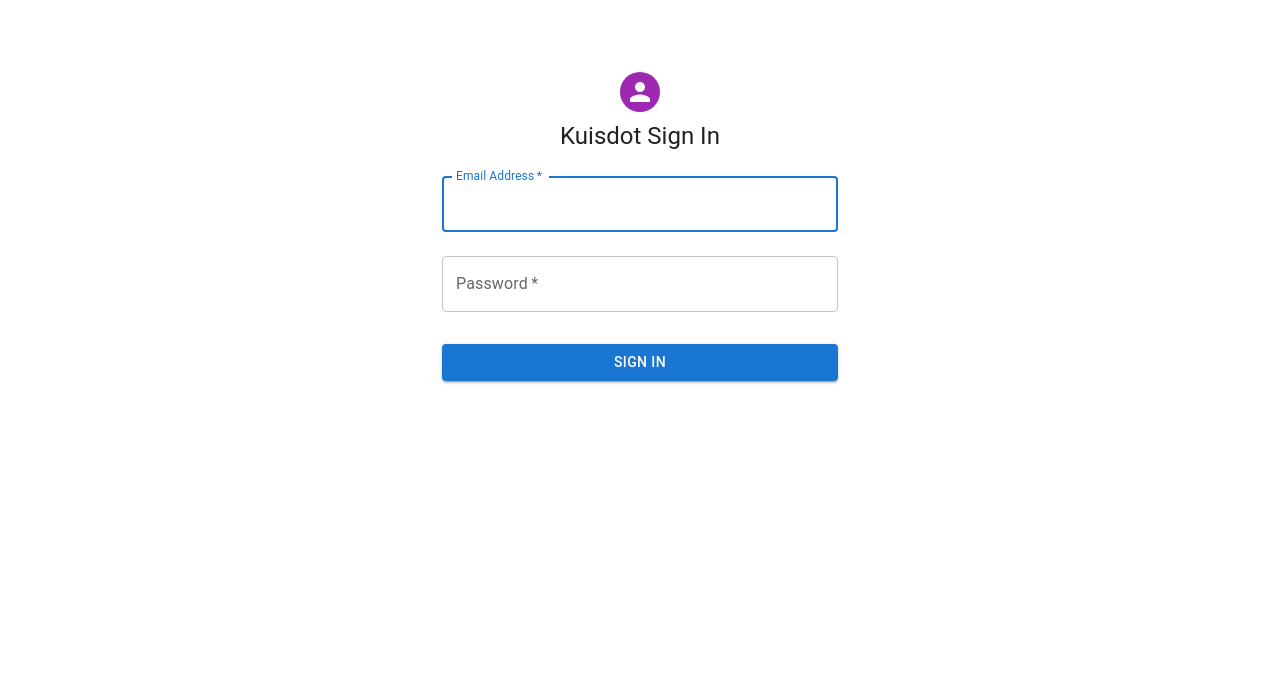
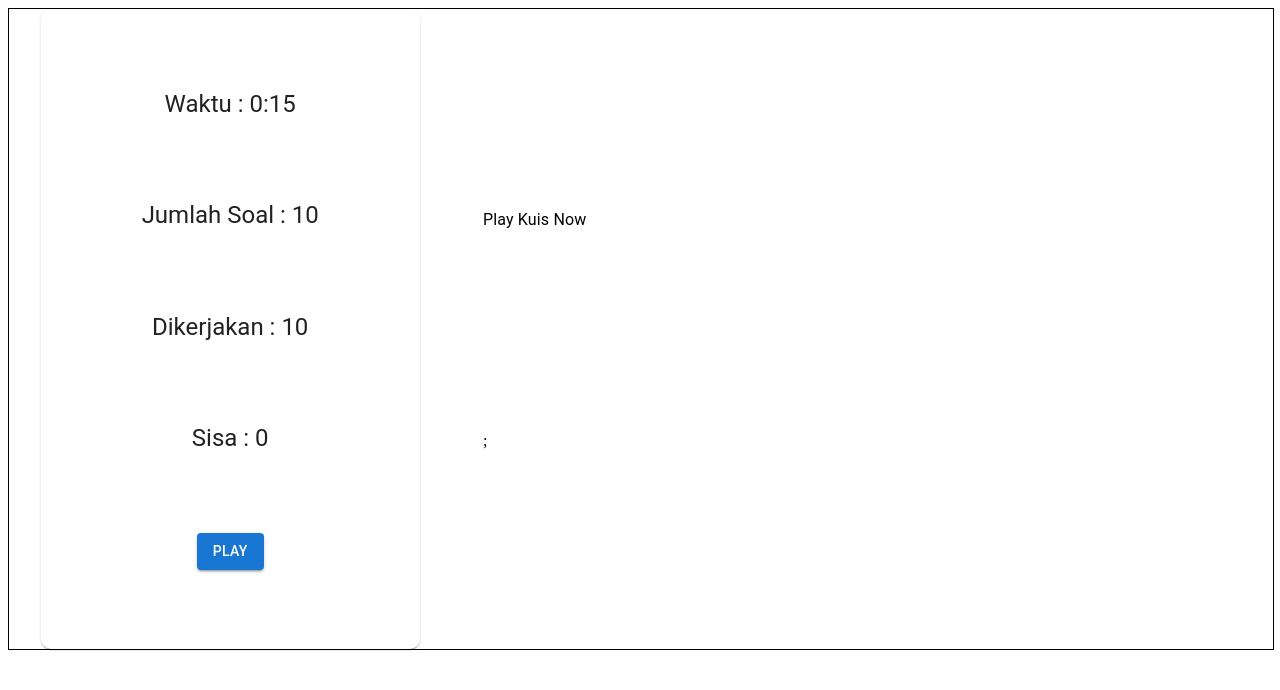
Before and after one commit to RioAldie/kuisdot, a React (Create React App) app: page / in a window 1280 px wide. Shown: the top 690 px of the page. Built offline with nearby package versions, Linux system fonts and the light colour scheme; no server answers.

Commit message:
get and use data from api

```diff
--- a/package.json
+++ b/package.json
@@ -9,6 +9,7 @@
     "@testing-library/jest-dom": "^5.16.4",
     "@testing-library/react": "^13.3.0",
     "@testing-library/user-event": "^13.5.0",
+    "axios": "^0.27.2",
     "firebase": "^9.9.0",
     "react": "^18.2.0",
     "react-dom": "^18.2.0",
--- a/src/App.js
+++ /dev/null
@@ -1,11 +0,0 @@
-import './styles/App.css';
-
-function App() {
-  return (
-    <div>
-      <h1>Kusis</h1>
-    </div>
-  );
-}
-
-export default App;
--- /dev/null
+++ b/src/App.jsx
@@ -0,0 +1,36 @@
+
+import { BrowserRouter,Routes,Route,Navigate } from 'react-router-dom';
+import Login from './login';
+import './styles/App.css';
+import { useEffect, useState } from 'react';
+import Home from './home';
+
+
+function App() {
+  const [currentUser, setCurrentuser] =  useState(true);
+
+  function RequireAuth( {children} ) {
+    return <>{currentUser ? children : <Navigate to={"/login"} />}</>;
+  }
+  useEffect(()=>{
+    console.log(currentUser);
+  },[currentUser]);
+  return (
+    <BrowserRouter>
+      <Routes>
+            <Route path="/">
+              <Route path='/login' element={<Login setUser={setCurrentuser}/>}></Route>
+              <Route index element={
+              <RequireAuth>
+                <Home/>
+              </RequireAuth>
+              }></Route>
+            </Route>
+
+      </Routes>
+    </BrowserRouter>
+
+  );
+}
+
+export default App;
--- /dev/null
+++ b/src/components/main.jsx
@@ -0,0 +1,31 @@
+import { Box, Button, styled, Typography } from "@mui/material";
+import { useCallback, useState,useEffect } from "react";
+import { GetQuestionSport } from "../service/question";
+import Question from "./question";
+
+export default function Main(){
+    const [ quest, setQuest ] = useState([]);
+    const getListQuestSport = useCallback( async ()=>{
+        const data = await GetQuestionSport();
+        setQuest(data);
+    },[GetQuestionSport]);
+
+
+    useEffect(()=>{
+        getListQuestSport();
+    },[])
+    const BoxStyled = styled(Box)({
+        width:'60%',
+        height:'100%',
+        display: 'flex',
+        flexDirection:'column',
+        justifyContent: 'space-evenly'
+    })
+    return(
+        <>
+            <BoxStyled>
+               <Question quest={quest}/>
+            </BoxStyled>
+        </>
+    )
+}
--- a/src/components/question.jsx
+++ b/src/components/question.jsx
@@ -1,7 +1,61 @@
-export default function Question(){
+import * as React from 'react';
+import Radio from '@mui/material/Radio';
+import { Box, Button, styled, Typography } from "@mui/material";
+import RadioGroup from '@mui/material/RadioGroup';
+import FormControlLabel from '@mui/material/FormControlLabel';
+import FormControl from '@mui/material/FormControl';
+import FormLabel from '@mui/material/FormLabel';
+
+export default function Question(props){
+    const [value, setValue] = React.useState();
+    const [ index, setIndex ] = React.useState(0);
+    const { quest } = props;
+    const [questActive, setQuestActive] = React.useState(quest[0]);
+
+    const handleAnswer =(e) =>{
+        const answer =  e.target.value;
+        if(questActive.correct_answer === answer ){
+            console.log('benar');
+        }
+        console.log(questActive.correct_answer);
+        console.log(answer);
+        handleNext();
+
+    }
+    const handleQuest = (i) =>{
+        const actived = quest[i];
+        setQuestActive(actived);
+    }
+    const handleNext = () =>{
+        let i = index + 1;
+        setIndex(i);
+        handleQuest(i);
+
+    }
+
+    React.useEffect(()=>{
+
+    },[index])
     return(
         <>
-
+             <Box>
+                    <Typography variant="body1">
+                        {questActive.question}
+                    </Typography>
+             </Box>
+                <Box>
+                <FormControl>
+                    <FormLabel id="demo-controlled-radio-buttons-group">Answer</FormLabel>
+                    <RadioGroup
+                        aria-labelledby="demo-controlled-radio-buttons-group"
+                        name="controlled-radio-buttons-group"
+                        value={value}
+                    >
+                        <FormControlLabel value={'True'} onClick={(e) => handleAnswer(e)} control={<Radio />} label="True" />
+                        <FormControlLabel value={'False'} onClick={(e) => handleAnswer(e)} control={<Radio />} label="False" />
+                    </RadioGroup>
+                </FormControl>
+             </Box>
         </>
     )
 }
--- /dev/null
+++ b/src/components/side.jsx
@@ -0,0 +1,29 @@
+import { Box, styled, Typography,Paper, Button } from "@mui/material";
+
+export default function Side(){
+    const BoxStyled = styled(Paper)({
+        width:'30%',
+        height:'100%',
+        display: 'flex',
+        flexDirection:'column',
+        justifyContent: 'space-evenly',
+        borderRadius: '10px',
+        alignItems:'center'
+    })
+    return(
+        <>
+                <Box sx={{display:'flex', flexDirection:'row'}}>
+                    <Typography variant="h5">Waktu : 0:15</Typography>
+                </Box>
+                <Box sx={{display:'flex', flexDirection:'row'}}>
+                    <Typography variant="h5">Jumlah Soal : 10</Typography>
+                </Box>
+                <Box sx={{display:'flex', flexDirection:'row'}}>
+                    <Typography variant="h5">Dikerjakan : 10</Typography>
+                </Box>
+                <Box sx={{display:'flex', flexDirection:'row'}}>
+                    <Typography variant="h5">Sisa : 0</Typography>
+                </Box>
+        </>
+    )
+}
--- /dev/null
+++ b/src/home.jsx
@@ -0,0 +1,60 @@
+import { Box, Button, Paper, styled, Typography } from "@mui/material";
+import { useEffect,useCallback, useState } from "react";
+import Main from "./components/main";
+import Question from "./components/question";
+import Side from "./components/side";
+import { GetQuestionSport } from "./service/question";
+
+const BoxStyled = styled(Box)({
+    width:'60%',
+    height:'100%',
+    display: 'flex',
+    flexDirection:'column',
+    justifyContent: 'space-evenly'
+})
+const BoxSide = styled(Paper)({
+    width:'30%',
+    height:'100%',
+    display: 'flex',
+    flexDirection:'column',
+    justifyContent: 'space-evenly',
+    borderRadius: '10px',
+    alignItems:'center'
+})
+const Content = (play, quest) =>{
+    if(play){
+       return <Question quest={quest}/>
+    }
+    if(!play){
+        return <Typography>Play Kuis Now</Typography>
+    }
+}
+export default function Home(){
+    const [ quest, setQuest ] = useState([]);
+    const [ play, setPlay ] = useState(false);
+    const getListQuestSport = useCallback( async ()=>{
+        const data = await GetQuestionSport();
+        setQuest(data);
+    },[GetQuestionSport]);
+
+    const handlePlay = () =>{
+        setPlay(true);
+    }
+    useEffect(()=>{
+        getListQuestSport();
+    },[play])
+    return(
+        <>
+            <Box sx={{ width: '100%', height:'80vh', border:'solid black 1px',display:'flex', flexDirection:'row', justifyContent:'space-around'}}>
+                    <BoxSide>
+                        <Side/>
+                        <Button variant="contained" onClick={(e) => handlePlay()} >Play</Button>
+                    </BoxSide>
+                    <BoxStyled>
+                        {Content(play, quest)};
+                    </BoxStyled>
+
+            </Box>
+        </>
+    )
+}
--- a/src/index.js
+++ b/src/index.js
@@ -3,9 +3,11 @@ import ReactDOM from 'react-dom/client';
 import App from './App';
 import Login from './login';
 
-const root = ReactDOM.createRoot(document.getElementById('root'));
+const root = ReactDOM.createRoot(
+  document.getElementById('root')
+);
 root.render(
   <React.StrictMode>
-    <Login />
+    <App />
   </React.StrictMode>
 );
--- a/src/login.jsx
+++ b/src/login.jsx
@@ -6,12 +6,62 @@ import TextField from '@mui/material/TextField';
 import Box from '@mui/material/Box';
 import Typography from '@mui/material/Typography';
 import Container from '@mui/material/Container';
+import { auth } from './firebase/firebase';
+import { signInWithEmailAndPassword } from "firebase/auth";
+import { useState,useEffect } from 'react';
+import { Navigate,useNavigate  } from 'react-router-dom';
+import { Alert } from '@mui/material';
 
-export default function Login(){
+const LoginNotif = (login)=>{
+    if(login === 'success'){
+        return <Alert severity="success" sx={{mt: 5}}>Login success</Alert>
+    }
+    if(login === 'fail'){
+        return <Alert severity="error" sx={{mt: 5}}>Login failed</Alert>
+    }
+}
+export default function Login(props){
+    const [email, setEmail] = useState('');
+    const [password, setPassword] = useState('');
+    const [notif, setNotif] = useState('');
+    const navigate = useNavigate();
+    const {setUser} = props;
+    const handleLogin = () =>{
+        signInWithEmailAndPassword(auth, email, password)
+            .then((userCredential) => {
+                // Signed in
+                const user = userCredential.user;
+                const userf= {
+                    uid: user.uid,
+                    email: user.email
+                }
+                setNotif('success');
+                setUser(true);
+                setLocalStr(userf);
+                setTimeout(()=>{
+                    navigate('/')
+                    console.log('pindah')
+                },[500])
+            })
+            .catch((error) => {
+                const errorCode = error.code;
+                const errorMessage = error.message;
+                setNotif('fail')
+            });
+    }
+    const setLocalStr = (user) =>{
+        return(
+            localStorage.setItem("users", JSON.stringify(user))
+        )
+    }
+    useEffect(()=>{
+
+    },[notif])
     return(
         <>
              <Container component="main" maxWidth="xs">
                 <CssBaseline />
+                {LoginNotif(notif)}
                     <Box
                     sx={{
                         marginTop: 8,
@@ -34,8 +84,8 @@ export default function Login(){
                             id="email"
                             label="Email Address"
                             name="email"
-                            autoComplete="email"
                             autoFocus
+                            onChange={(e) => setEmail(e.target.value)}
                             />
                             <TextField
                             margin="normal"
@@ -46,12 +96,14 @@ export default function Login(){
                             type="password"
                             id="password"
                             autoComplete="current-password"
+                            onChange={(e) => setPassword(e.target.value)}
                             />
                             <Button
-                            type="submit"
+                            type="button"
                             fullWidth
                             variant="contained"
                             sx={{ mt: 3, mb: 2 }}
+                            onClick={()=> handleLogin()}
                             >
                             Sign In
                             </Button>
--- /dev/null
+++ b/src/service/question.js
@@ -0,0 +1,15 @@
+import { async } from "@firebase/util";
+import axios from "axios";
+
+const ROOT_API = 'https://opentdb.com/api.php?';
+const AMOUNT = 'amount=10';
+
+
+export async function GetQuestionSport(){
+    const CATEGORY = '&category=21';
+    const URL = '&type=boolean';
+    const response =  await axios.get(`${ROOT_API}${AMOUNT}${CATEGORY}${URL}`);
+    const axiosResponse =  response.data;
+    console.log(axiosResponse.results)
+    return axiosResponse.results;
+}
```
Also changed, not shown: 1 other file (tests, documents, lock files or other folders).
